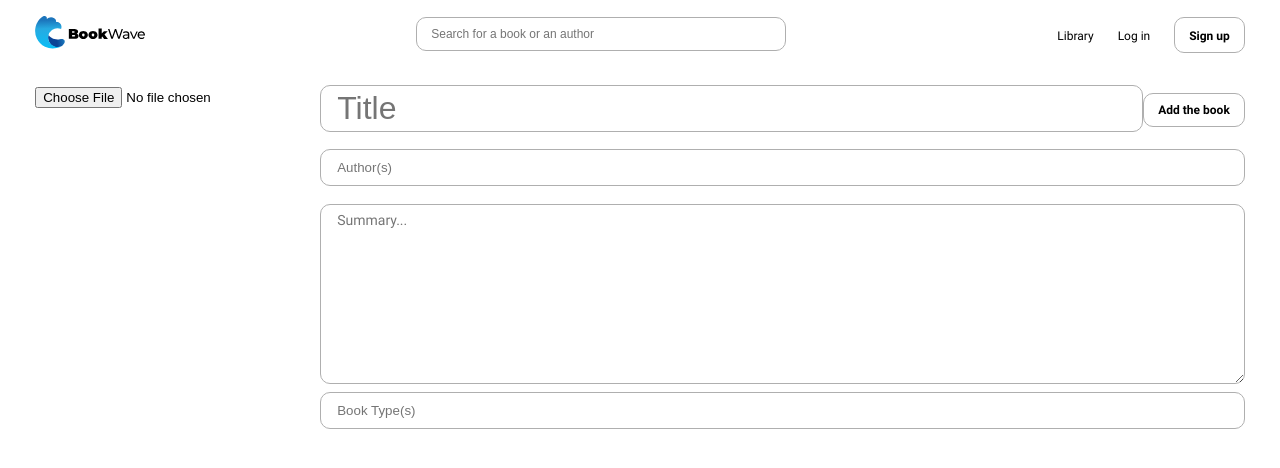
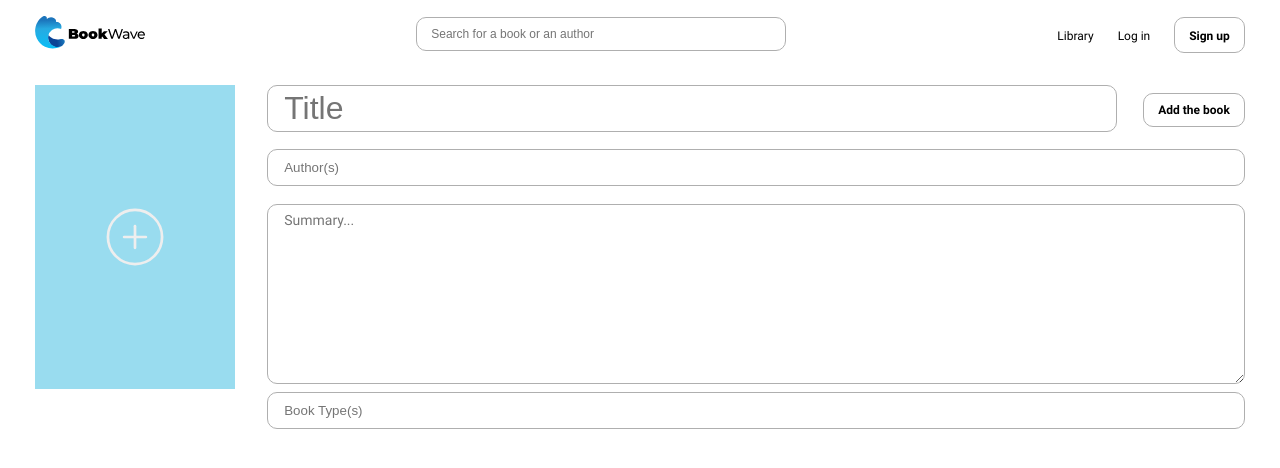
Before and after one commit to YosraSkhiri/Book-App-Frontend, a React (Create React App) app: page /books/add in a window 1280 px wide. Shown: the top 468 px of the page. Built offline with nearby package versions, Linux system fonts and the light colour scheme.

Commit message:
added the image preview in the add book form

```diff
--- a/src/assets/styles/css/main.css
+++ b/src/assets/styles/css/main.css
@@ -591,3 +591,21 @@ input.visually-hidden:focus-within + label {
   .flex__1 {
     margin: auto;
     margin-bottom: 16px; } }
+
+.add-book-photo {
+  position: absolute;
+  display: block;
+  width: 200px;
+  height: 304px;
+  background-color: rgba(54, 193, 236, 0.5);
+  cursor: pointer; }
+  .add-book-photo > svg {
+    position: absolute;
+    top: 50%;
+    left: 50%;
+    transform: translate(-50%, -50%); }
+  .add-book-photo-prv {
+    display: block;
+    width: 200px;
+    height: 304px;
+    object-fit: cover; }
--- a/src/assets/styles/sass/4-modules/_4-modules.scss
+++ b/src/assets/styles/sass/4-modules/_4-modules.scss
@@ -6,3 +6,4 @@
 @import "./input";
 @import "./AutocompleteAuthor";
 @import "./addAuthor";
+@import "./addBook";
--- /dev/null
+++ b/src/assets/styles/sass/4-modules/_addBook.scss
@@ -0,0 +1,22 @@
+.add-book-photo {
+    position: absolute;
+    display: block;
+    width: 200px;
+    height: 304px;
+    background-color: rgba(54, 193, 236, 0.5);
+    cursor: pointer;
+
+    & > svg {
+        position: absolute;
+        top: 50%;
+        left: 50%;
+        transform: translate(-50%, -50%);
+    }
+
+    &-prv {
+        display: block;
+        width: 200px;
+        height: 304px;
+        object-fit: cover;
+    }
+}
--- a/src/components/AddBook.js
+++ b/src/components/AddBook.js
@@ -1,17 +1,46 @@
-import React, { useRef, useState } from 'react';
+import React, { useState } from 'react';
 import AutocompleteInput from './AutocompleteAuthor';
+import BookPhotoPlaceholder from '../assets/images/book_photo_placeholder.png';
 
 const AddBook = () => {
+    const [{ src, alt }, setPreview] = useState({
+        src: BookPhotoPlaceholder,
+        alt: 'Upload Book'
+    });
+
     const handleSubmit = (e) => {
         e.preventDefault();
+    }
+
+    const handlePhoto = (e) => {
+        if(e.target.files[0]) {
+            setPreview({
+                src: URL.createObjectURL(e.target.files[0]),
+                alt: e.target.files[0].name
+            });
+        }
     }
 
     return (
         <form onSubmit={handleSubmit}>
             <div className="book-main">
-                <label className="book-main__img">
-                    <input type="file" />
-                </label>
+                <div className="book-main__img">
+                    <input
+                        type="file"
+                        accept=".png, .jpg, .jpeg"
+                        className="visually-hidden"
+                        id="bookPhoto"
+                        onChange={handlePhoto}
+                    />
+                    <label htmlFor="bookPhoto" className="add-book-photo">
+                        <svg width="65" height="65" viewBox="0 0 24 24" fill="none" stroke="#EEEEEE" strokeWidth="1" strokeLinecap="round" strokeLinejoin="round">
+                            <circle cx="12" cy="12" r="10"></circle>
+                            <line x1="12" y1="8" x2="12" y2="16"></line>
+                            <line x1="8" y1="12" x2="16" y2="12"></line>
+                        </svg>
+                    </label>
+                    <img src={src} alt={alt} className="add-book-photo-prv" />
+                </div>
                 <div className="book-main__content">
                     <div className="book-main__fst-row">
                         <input
@@ -23,14 +52,14 @@ const AddBook = () => {
                     </div>
 
                     <div className="book-card__authors">
-                        <AutocompleteInput acType="author"/>
+                        <AutocompleteInput acType="author" />
                     </div>
 
                     <textarea
                         className="input-txt input-txt--description"
                         placeholder="Summary..."
                     />
-                    <AutocompleteInput acType="bookType"/>
+                    <AutocompleteInput acType="bookType" />
                 </div>
             </div>
         </form>
```
Also changed, not shown: src/assets/images/book_photo_placeholder.png (added), src/assets/images/coverbook.jpg.
